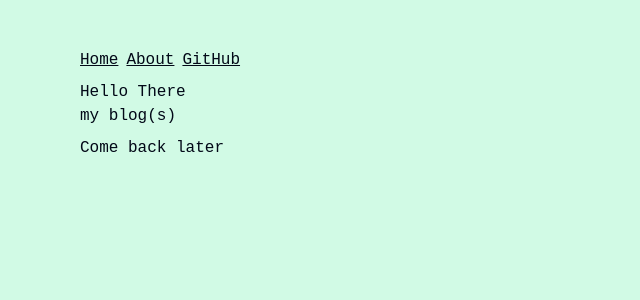
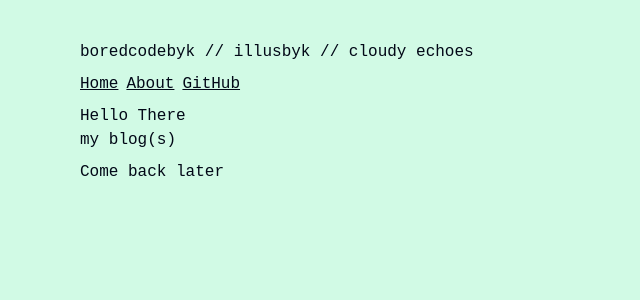
Before and after one commit to boredcodebyk/boredblog, a SvelteKit app: page / in a window 1280 px wide. Shown: the top 300 px of the page, without its empty margins (0-640 px from the left). Built offline with nearby package versions, Linux system fonts and the light colour scheme.

Commit message:
update site

```diff
--- a/src/routes/+layout.svelte
+++ b/src/routes/+layout.svelte
@@ -4,6 +4,7 @@
 </script>
 <div class="bg-emerald-100 h-dvh selection:text-emerald-100 selection:bg-gray-700">
 	<div class="sm:px-20 px-10 py-10">
+		<p>boredcodebyk // illusbyk // cloudy echoes</p>
 		<div class="flex flex-row gap-2 py-2">
 			<a href="/">Home</a>
 			<a href="/about">About</a>
--- a/src/routes/+page.svelte
+++ b/src/routes/+page.svelte
@@ -3,6 +3,10 @@
 
     let {data} = $props()
 </script>
+
+<svelte:head>
+    <title>home</title>
+</svelte:head>
 
 <h1>Hello There</h1>
 
```
